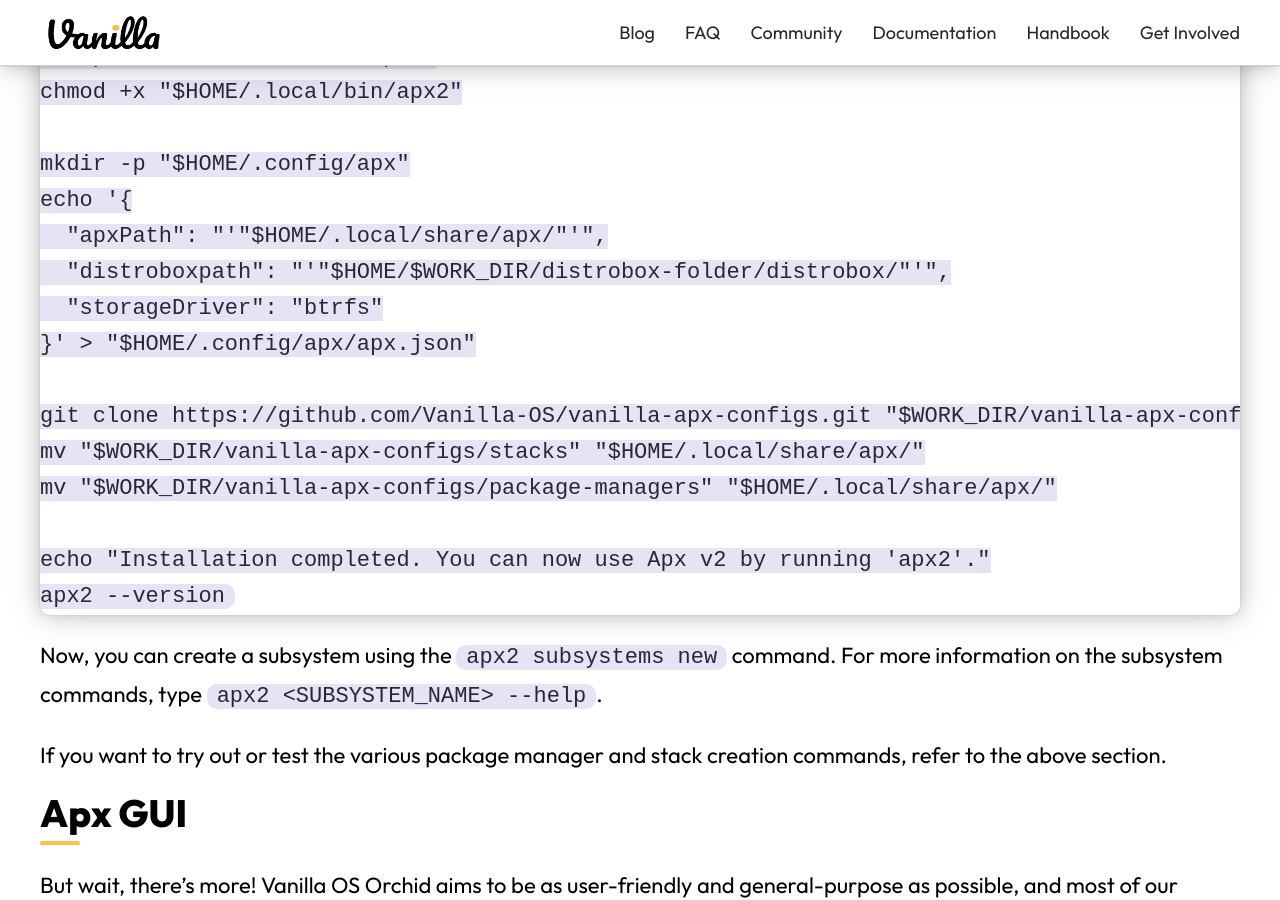
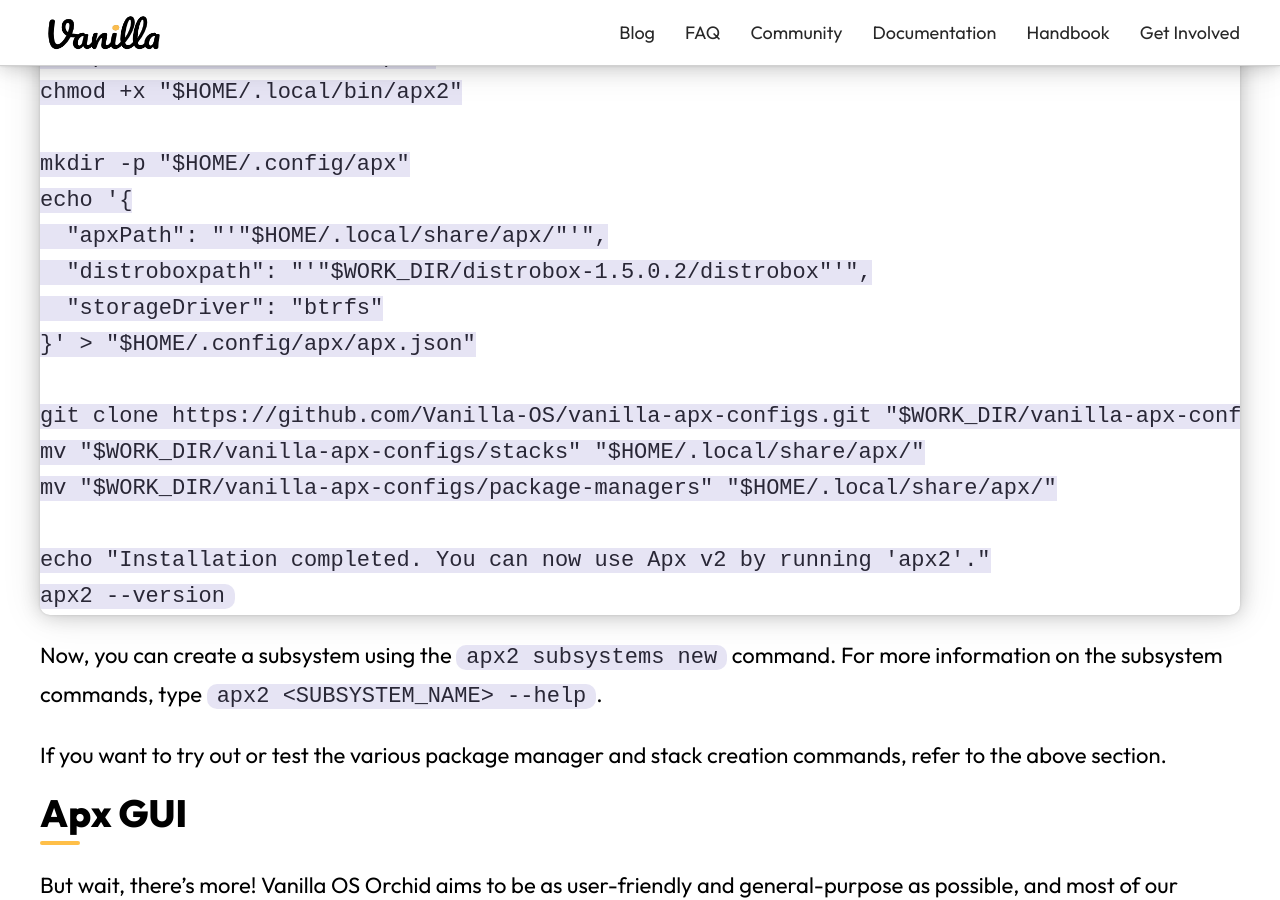
Before and after one commit to Vanilla-OS/website, a Jekyll site: the page built from _posts/2023-07-05-vanilla-os-orchid-devlog.md, in a window 1280 px wide and 900 px high, scrolled down 2676 px. Built offline with Jekyll 4.4.1, drawn with Linux system fonts in a browser that asks for light colours; nearby versions of some CDN libraries; a style sheet for code colours, icons or effects is not loaded.

Commit message:
Update 2023-07-05-vanilla-os-orchid-devlog.md - Fix automated script for apx2 install
Updated the distroboxpath variable to accurately point at the installed distrobox.

```diff
--- a/_posts/2023-07-05-vanilla-os-orchid-devlog.md
+++ b/_posts/2023-07-05-vanilla-os-orchid-devlog.md
@@ -74,7 +74,7 @@
 mkdir -p "$HOME/.config/apx"
 echo '{
   "apxPath": "'"$HOME/.local/share/apx/"'",
-  "distroboxpath": "'"$HOME/$WORK_DIR/distrobox-folder/distrobox/"'",
+  "distroboxpath": "'"$WORK_DIR/distrobox-1.5.0.2/distrobox"'",
   "storageDriver": "btrfs"
 }' > "$HOME/.config/apx/apx.json"
 
```
